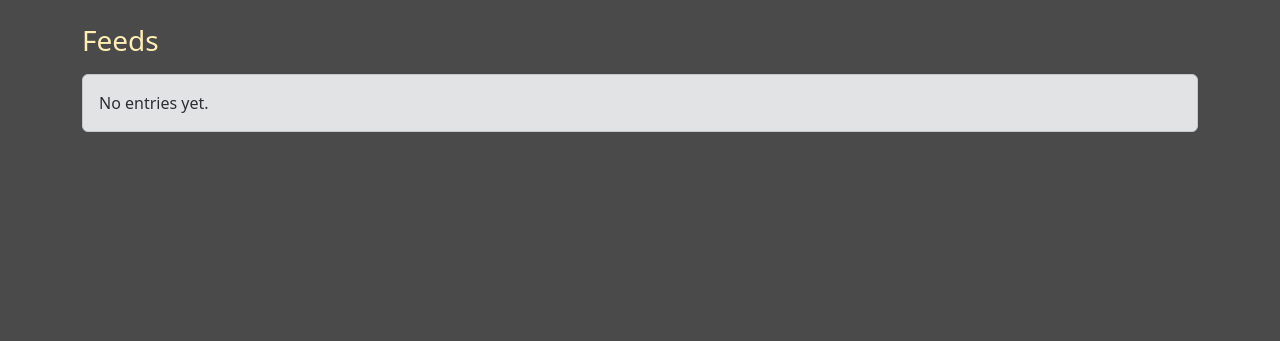
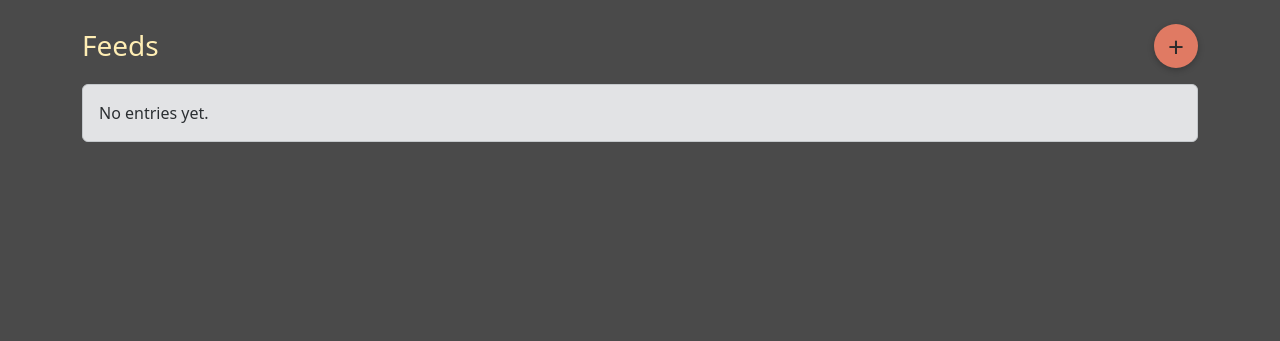
Before and after one commit to supersaiyoon/eli-care-log, a Flask app: page /feed in a window 1280 px wide. Shown: the part 134-475 px from the top of the page. Run offline with Flask 3, Linux system fonts and the light colour scheme; data that the repository does not hold is empty; parts of the project's set-up code (start-up, migrations or seed data) failed here and were passed over.

Commit message:
Move new-entry action into list pages with visible per-page styling

```diff
--- a/templates/base.html
+++ b/templates/base.html
@@ -113,11 +113,38 @@
             textarea::placeholder {
                 color: var(--app-text-muted) !important;
             }
+
+            /* New Entry Button */
+            .btn-new-entry {
+                width: 44px;
+                height: 44px;
+                border-radius: 50%;
+                font-size: 28px;
+                line-height: 1;
+                padding: 0;
+                display: inline-flex;
+                align-items: center;
+                justify-content: center;
+
+                background-color: var(--app-accent);
+                color: var(--app-text);
+                border: none;
+
+                box-shadow: 0 2px 6px rgba(0,0,0,0.25);
+            }
+
+            .btn-new-entry:hover {
+                filter: brightness(0.95);
+            }
+
+            .page-diaper .btn-new-entry {
+                color: #3a2d47;
+            }
         </style>
         {% endif %}
     </head>
 
-    <body>
+    <body class="page-{{ page_key }}">
         {% if theme %}
         <div style="
             position: fixed;
--- a/templates/diaper_list.html
+++ b/templates/diaper_list.html
@@ -2,6 +2,12 @@
 {% block body %}
     <div class="d-flex justify-content-between align-items-center mb-3">
         <h3 class="mb-0">Diapers</h3>
+
+        <a href="{{ url_for('diaper_new') }}"
+           class="btn btn-new-entry"
+           aria-label="New Diaper">
+           +
+        </a>
     </div>
 
     <div class="vstack gap-3">
--- a/templates/feed_list.html
+++ b/templates/feed_list.html
@@ -2,6 +2,12 @@
 {% block body %}
     <div class="d-flex justify-content-between align-items-center mb-3">
         <h3 class="mb-0 page-title">Feeds</h3>
+
+        <a href="{{ url_for('feed_new') }}"
+           class="btn btn-new-entry"
+           aria-label="New Feed">
+           +
+        </a>
     </div>
 
     <div class="vstack gap-3">
--- a/templates/medication_list.html
+++ b/templates/medication_list.html
@@ -2,6 +2,12 @@
 {% block body %}
     <div class="d-flex justify-content-between align-items-center mb-3">
         <h3 class="mb-0">Medications</h3>
+
+        <a href="{{ url_for('medication_new') }}"
+           class="btn btn-new-entry"
+           aria-label="New Medication">
+           +
+        </a>
     </div>
 
     <div class="vstack gap-3">
--- a/templates/sleep_list.html
+++ b/templates/sleep_list.html
@@ -2,6 +2,12 @@
 {% block body %}
     <div class="d-flex justify-content-between align-items-center mb-3">
         <h3 class="mb-0">Sleep</h3>
+
+        <a href="{{ url_for('sleep_new') }}"
+           class="btn btn-new-entry"
+           aria-label="New Sleep">
+           +
+        </a>
     </div>
 
     <div class="vstack gap-3">
--- a/templates/vomit_list.html
+++ b/templates/vomit_list.html
@@ -2,6 +2,12 @@
 {% block body %}
     <div class="d-flex justify-content-between align-items-center mb-3">
         <h3 class="mb-0">Vomits</h3>
+
+        <a href="{{ url_for('vomit_new') }}"
+           class="btn btn-new-entry"
+           aria-label="New Vomit">
+           +
+        </a>
     </div>
 
     <div class="vstack gap-3">
```
